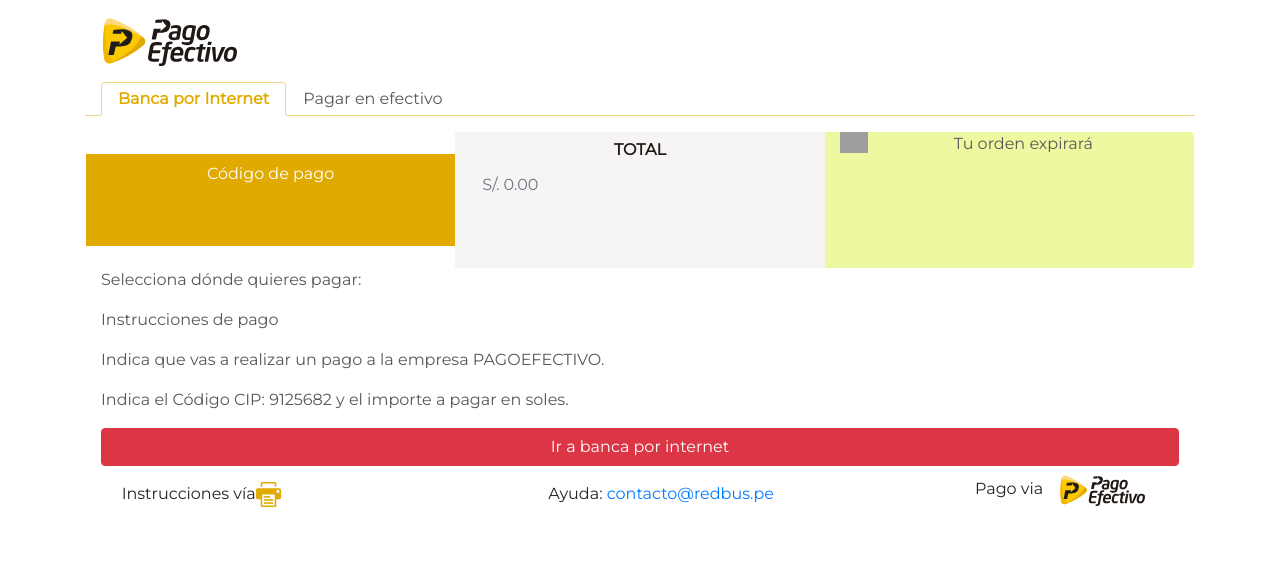
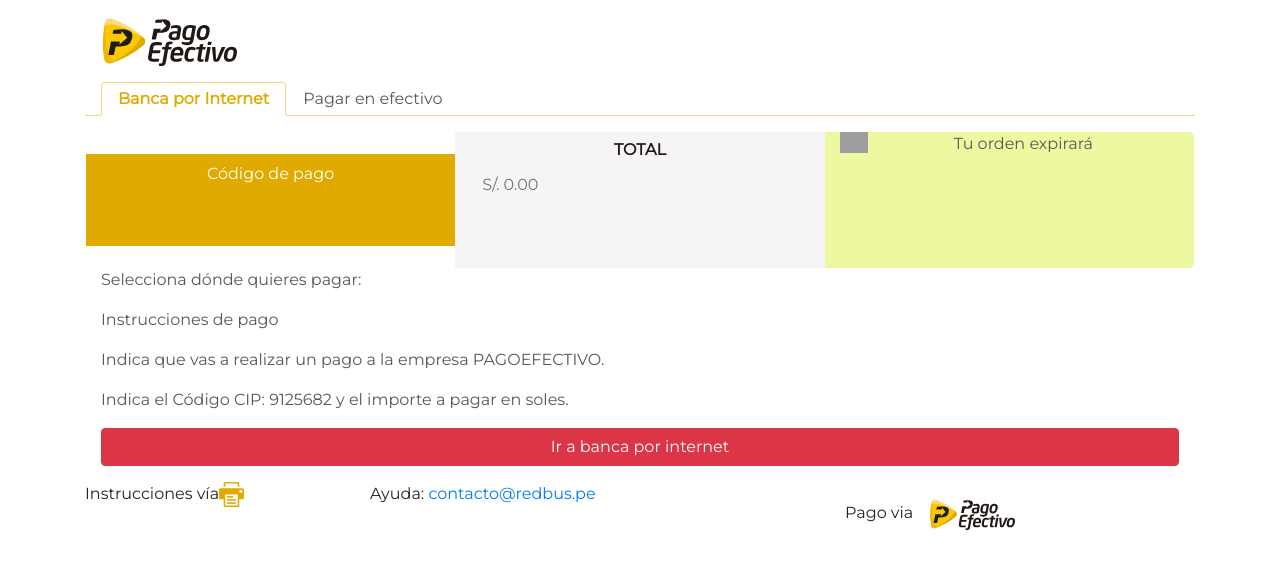
Before and after one commit to AndreaChumioque/redbus, a React app: page / in a window 1280 px wide. Built offline with nearby package versions, Linux system fonts and the light colour scheme; grey boxes are pictures that could not be loaded.

Commit message:
subiendo footer again

```diff
--- a/public/css/main.css
+++ b/public/css/main.css
@@ -75,11 +75,17 @@
 /*footer*/
 
 
-.logoFooter{
+/* .logoFooter{
 
   margin-top: -3vh;
+}   */
+
+/* .print {
+  margin-top: 3vh;
 }
-
+.mail{
+  margin-top: 3vh;
+} */
  /*
 containerPrint{
   width: 200px;
--- a/src/components/Footer.js
+++ b/src/components/Footer.js
@@ -1,13 +1,13 @@
 import React from 'react'
 
 const Footer = () => (
-  <footer className='container-fluid'>
-    <ul className='nav row'>
-      <li className=" print nav-item col-md-3 offset-md-1">Instrucciones vía
+  <footer className='container'>
+    <ul className='nav row d-flex align-item-center'>
+      <li className=" print nav-item col-md-3 col-12 aling-center">Instrucciones vía
         <a className='containerPrint ' href=""><img src="../assets/icon-print.svg" alt="Print"   width="25px"/></a>
       </li>
-      <li className=" mail nav-item col-md-3 offset-md-1">Ayuda:  <a className=''href="mailto:contacto@redbus.pe">contacto@redbus.pe</a>   </li>
-      <li className=" logoFooter nav-item col-md-3 offset-md-1">Pago via
+      <li className=" mail nav-item col-md-5 col-7">Ayuda:  <a className=''href="mailto:contacto@redbus.pe">contacto@redbus.pe</a>   </li>
+      <li className=" logoFooter nav-item col-md-4  col-5">Pago via
         <img className="m-3" src="assets/logo-pagoefectivo.svg" alt="Redbus - PagoEfectivo" width="86px" />
       </li>
     </ul>
```
